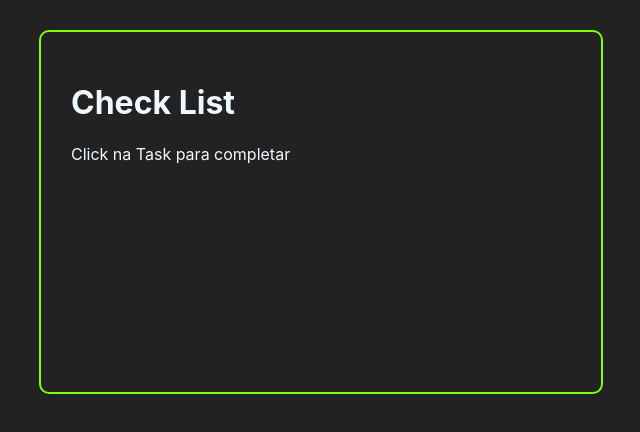
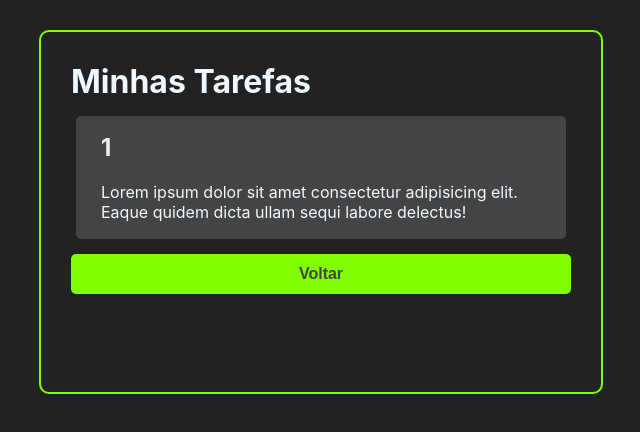
Before and after one commit to Hector-Lopes/React-List-ToDo, a React (Create React App) app: page /1 in a window 1280 px wide. Shown: the top 432 px of the page, without its empty margins (319-959 px from the left). Built offline with nearby package versions, Linux system fonts and the light colour scheme.

Commit message:
feat: add new screen task detail and the router

```diff
--- a/src/App.css
+++ b/src/App.css
@@ -1,6 +1,6 @@
 .container {
   max-width: 500px;
-  margin: 30px auto;
+  margin: 30px;
   overflow: auto;
   min-height: 300px;
   border: 2px solid chartreuse;
--- a/src/App.jsx
+++ b/src/App.jsx
@@ -6,6 +6,7 @@ import { BrowserRouter as Router, Route } from 'react-router-dom';
 import Tasks from './components/Tasks';
 import AddTask from './components/AddTask';
 import Header from './components/Header';
+import TaskDetail from './components/TaskDetails';
 import { v4 as uuidv4 } from 'uuid';
 
 const App = () => {
@@ -60,6 +61,7 @@ const App = () => {
             </>
           )}
         />
+        <Route path="/:tasktitle" exact component={TaskDetail} />
       </div>
     </Router>
   );
--- a/src/components/AddTask.css
+++ b/src/components/AddTask.css
@@ -21,5 +21,5 @@
 .add-task-button-container {
 
     display: flex;
-    margin-left: 10px;
+    margin-left: 15px;
 }
--- a/src/components/Buttom.css
+++ b/src/components/Buttom.css
@@ -9,4 +9,12 @@
     font-weight: bold;
     cursor: pointer;
     border: none;
+
 }
+
+.add-button:hover {
+
+    transition: 1s;
+    box-shadow: inset 0 0 0 25px white;
+    background-color: aliceblue;
+}
--- a/src/components/Header.jsx
+++ b/src/components/Header.jsx
@@ -3,8 +3,7 @@ import './Header.css';
 const Header = () => {
   return (
     <div className="Header-container">
-      <h1>Check List</h1>
-      <p>Click na Task para completar</p>
+      <h1>Minhas Tarefas</h1>
     </div>
   );
 };
--- a/src/components/Task.css
+++ b/src/components/Task.css
@@ -18,4 +18,5 @@
     font-size: 24px;
     color: chartreuse;
     cursor: pointer;
+    margin: 0 5px;
 }
--- a/src/components/Task.jsx
+++ b/src/components/Task.jsx
@@ -1,8 +1,14 @@
 import React from 'react';
 import './Task.css';
 import { CgClose, CgInfo } from 'react-icons/cg';
+import { useHistory } from 'react-router-dom';
 
 const Task = ({ task, handleTaskClick, handleTaskDelete }) => {
+  const history = useHistory();
+
+  const HandleTaskDetailsClik = () => {
+    history.push(`/${task.title}`);
+  };
   return (
     <div
       className="task-container"
@@ -12,14 +18,14 @@ const Task = ({ task, handleTaskClick, handleTaskDelete }) => {
         {task.title}
       </div>
       <div className="buttons-container">
-        <button className="see-tas-button">
-          <CgInfo></CgInfo>
-        </button>
         <button
           className="remove-tas-button"
           onClick={() => handleTaskDelete(task.id)}
         >
           <CgClose></CgClose>
+        </button>
+        <button className="see-tas-button" onClick={HandleTaskDetailsClik}>
+          <CgInfo></CgInfo>
         </button>
       </div>
     </div>
--- /dev/null
+++ b/src/components/TaskDetails.css
@@ -0,0 +1,22 @@
+.Back-buttom-Details {
+    border: 20px;
+    color: chartreuse;
+    padding: 30px;
+
+}
+
+.task-details-container {
+    display: flex;
+    flex-direction: column;
+    background-color: #444;
+    margin: 15PX 5px;
+    padding: 7PX 20PX;
+    color: #EEE;
+    border-radius: 5px;
+}
+
+p,
+h2 {
+    margin: 10px 5px;
+
+}
--- /dev/null
+++ b/src/components/TaskDetails.jsx
@@ -0,0 +1,31 @@
+import React from 'react';
+import './TaskDetails.css';
+
+import { useParams, useHistory } from 'react-router-dom';
+
+import Button from './Buttom';
+
+const TaskDetail = () => {
+  const params = useParams();
+  const history = useHistory();
+
+  const HandleBackButtinClick = () => {
+    history.goBack();
+  };
+  return (
+    <>
+      <div className="task-details-container">
+        <h2>{params.tasktitle}</h2>
+        <p>
+          Lorem ipsum dolor sit amet consectetur adipisicing elit. Eaque quidem
+          dicta ullam sequi labore delectus!
+        </p>
+      </div>
+      <Button className="Back-buttom-Details" onClick={HandleBackButtinClick}>
+        Voltar
+      </Button>
+    </>
+  );
+};
+
+export default TaskDetail;
--- a/src/index.css
+++ b/src/index.css
@@ -1,3 +1,11 @@
+* {
+  margin: 0;
+  padding: 0;
+  box-sizing: 0;
+
+}
+
+
 body {
   margin: 0;
   font-family: -apple-system, BlinkMacSystemFont, 'Segoe UI', 'Roboto', 'Oxygen',
@@ -6,6 +14,9 @@ body {
   -webkit-font-smoothing: antialiased;
   -moz-osx-font-smoothing: grayscale;
   background-color: #222;
+  display: flex;
+  flex-direction: row;
+  justify-content: center;
 }
 
 code {
```
Also changed, not shown: 1 other file (tests, documents, lock files or other folders).
